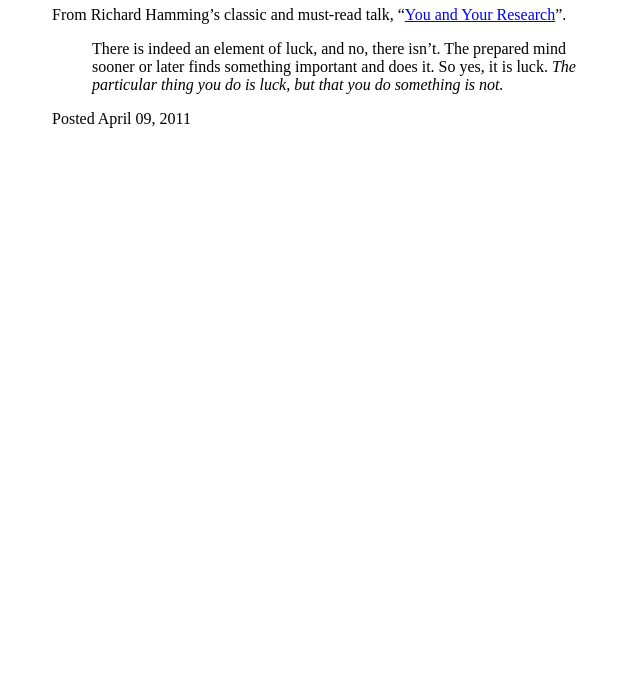
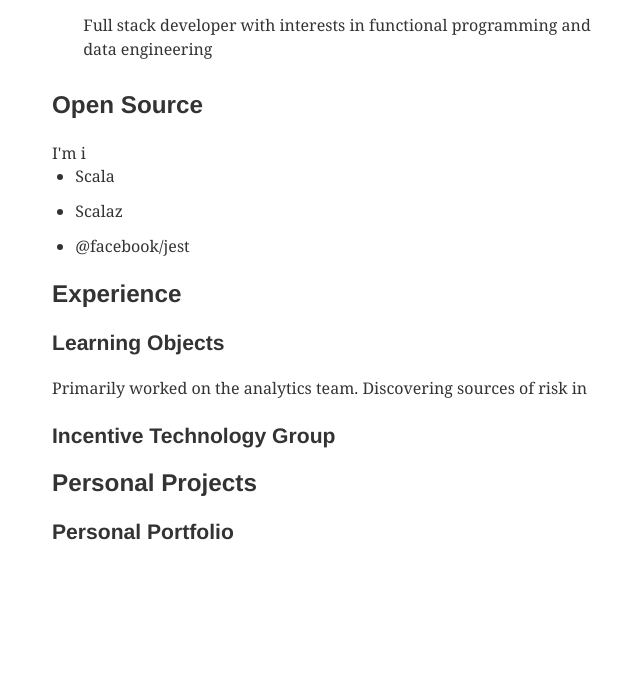
Before and after one commit to psilospore/psilospore-me-gatsby, a Gatsby site: page / in a window 1280 px wide. Shown: the part 100-800 px from the top of the page, without its empty margins (288-928 px from the left). Built offline with nearby package versions, Linux system fonts and the light colour scheme; Gatsby itself is replaced by a stand-in of ours.

Commit message:
added some theming and added title, experiences, open source, personal projects with some content.

```diff
--- a/gatsby-config.js
+++ b/gatsby-config.js
@@ -28,6 +28,11 @@ module.exports = {
     // this (optional) plugin enables Progressive Web App + Offline functionality
     // To learn more, visit: https://gatsby.app/offline
     // 'gatsby-plugin-offline',
-    'gatsby-plugin-typography'
+    {
+      resolve: `gatsby-plugin-typography`,
+      options: {
+        pathToConfigModule: `src/utils/typography.js`,
+      },
+    }
   ],
 }
--- a/package.json
+++ b/package.json
@@ -17,7 +17,8 @@
     "react-dom": "^16.5.1",
     "react-helmet": "^5.2.0",
     "react-typography": "^0.16.13",
-    "typography": "^0.16.17"
+    "typography": "^0.16.17",
+    "typography-theme-twin-peaks": "^0.15.11"
   },
   "keywords": [
     "gatsby"
--- /dev/null
+++ b/src/components/container.js
@@ -0,0 +1,6 @@
+import React from "react"
+import styles from "./container.module.css"
+
+export default ({ children }) => (
+  <div className={styles.container}>{children}</div>
+)
--- /dev/null
+++ b/src/components/container.module.css
@@ -0,0 +1,4 @@
+.container {
+  margin: 3rem auto;
+  max-width: 600px;
+}
--- a/src/pages/index.js
+++ b/src/pages/index.js
@@ -1,28 +1,33 @@
 import React from "react"
+import Container from '../components/container';
 
 export default () => (
-  <div style={{ margin: `3rem auto`, maxWidth: 600 }}>
-    <h1>Richard Hamming on Luck</h1>
+  <Container>
+    <h1>@psilospore - Syed Jafri</h1>
     <div>
-      <p>
-        From Richard Hamming’s classic and must-read talk, “
-        <a href="http://www.cs.virginia.edu/~robins/YouAndYourResearch.html">
-          You and Your Research
-        </a>
-        ”.
-      </p>
-      <blockquote>
+      <blockquote style={{ padding: `.5rem`}}>
         <p>
-          There is indeed an element of luck, and no, there isn’t. The prepared
-          mind sooner or later finds something important and does it. So yes, it
-          is luck.{" "}
-          <em>
-            The particular thing you do is luck, but that you do something is
-            not.
-          </em>
+          Full stack developer with interests in functional programming and data engineering
         </p>
       </blockquote>
     </div>
-    <p>Posted April 09, 2011</p>
-  </div>
+    <h2>Open Source</h2>
+      <p>
+        I'm i
+        <ul style={{ listStyleType: ``}}>
+          <li href>Scala</li>
+          <li>Scalaz</li>
+          <li>@facebook/jest</li>
+        </ul>
+      </p>
+    <h2>Experience</h2>
+    <h3>Learning Objects</h3>
+      <p>
+        Primarily worked on the analytics team. Discovering sources of risk in
+      </p>
+    <h3>Incentive Technology Group</h3>
+    <h2>Personal Projects</h2>
+    <h3>Personal Portfolio</h3>
+
+  </Container>
 )
--- /dev/null
+++ b/src/utils/typography.js
@@ -0,0 +1,6 @@
+import Typography from "typography"
+import twinPeaksTheme from "typography-theme-twin-peaks"
+
+const typography = new Typography(twinPeaksTheme)
+
+export default typography
```
Also changed, not shown: 1 other file.
